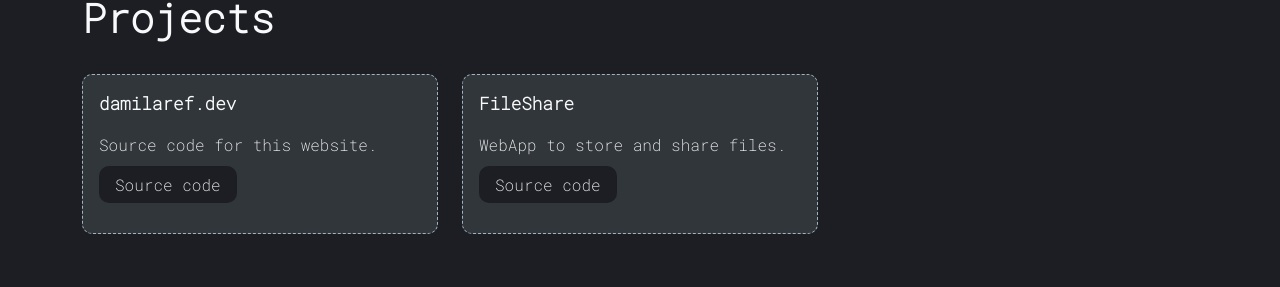
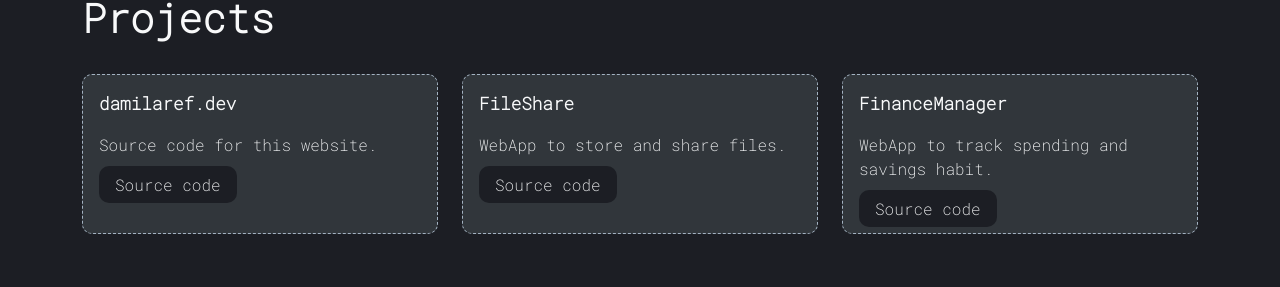
Before and after one commit to fodare/damilare-me, a React (Create React App) app: page /projects in a window 1280 px wide. Shown: the part 386-673 px from the top of the page. Built offline with nearby package versions, Linux system fonts and the light colour scheme.

Commit message:
Added new project

```diff
--- a/src/views/Projects.jsx
+++ b/src/views/Projects.jsx
@@ -29,6 +29,18 @@ function Projects() {
                demoVisiblity="hidden"
                demoDisplay="none"
             />
+
+            <ProjectCard
+               year="2023"
+               projectLink="https://github.com/fodare/FinanceManager"
+               projectTitle="FinanceManager"
+               projectDescription="WebApp to track spending and savings habit."
+               projectSourceCode="https://github.com/fodare/FinanceManager"
+               demo=""
+               demoLink=""
+               demoVisiblity="hidden"
+               demoDisplay="none"
+            />
          </div>
       </section>
    );
```
